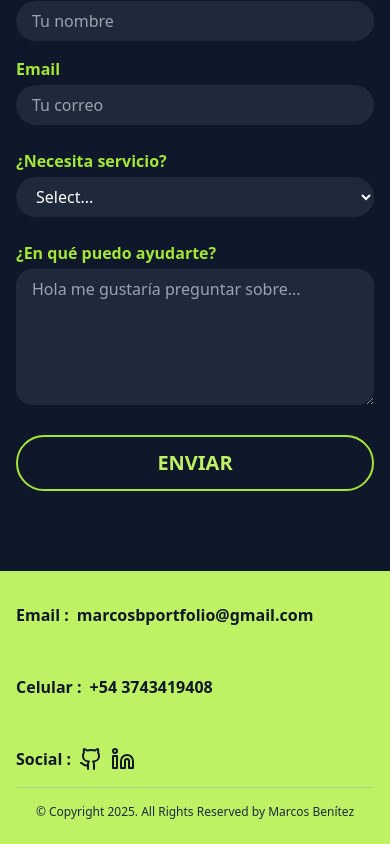
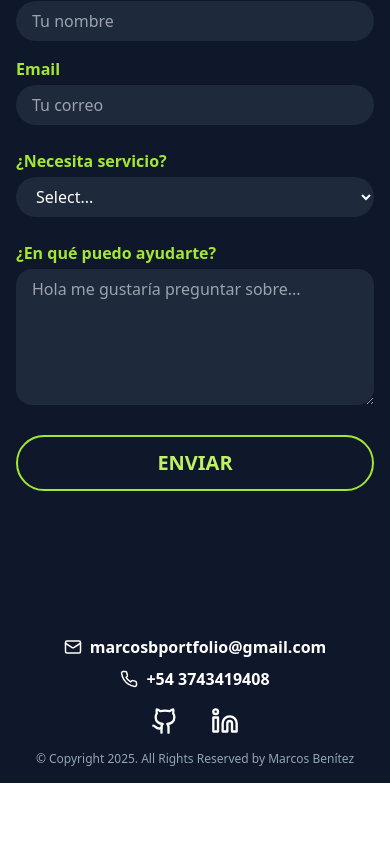
Before and after one commit to Marcos-Bntz/Portfolio, a React (Vite) app: page / in a window 390 px wide. Shown: the part 5340-6184 px from the top of the page. After the commit the page ends 6123 px from the top, so only its background shows below. Built offline with nearby package versions, Linux system fonts and the light colour scheme.

Commit message:
Footer móvil rediseñado: profesional, centrado, accesible y moderno

```diff
--- a/src/components/Footer.tsx
+++ b/src/components/Footer.tsx
@@ -1,34 +1,32 @@
 import React from 'react';
-import { Github, Linkedin } from 'lucide-react';
+import { Github, Linkedin, Mail, Phone } from 'lucide-react';
 
 const Footer: React.FC = () => (
-  <footer className="w-full bg-lime-300 text-slate-900 pt-8 pb-4 px-4">
-    <div className="max-w-6xl mx-auto">
-      <div className="flex flex-col md:flex-row items-start md:items-center justify-between gap-8">
-        {/* Email */}
-        <div className="flex-1 mb-4 md:mb-0">
-          <span className="font-semibold">Email :</span>
-          <span className="ml-2 font-bold">marcosbportfolio@gmail.com</span>
+  <footer className="w-full bg-slate-900 text-white pt-8 pb-4 px-4 rounded-t-2xl mt-8">
+    <div className="max-w-md mx-auto flex flex-col items-center">
+      {/* Contacto */}
+      <div className="w-full flex flex-col items-center space-y-2">
+        <div className="flex items-center gap-2">
+          <Mail size={18} />
+          <span className="font-semibold">marcosbportfolio@gmail.com</span>
         </div>
-        {/* Teléfono */}
-        <div className="flex-1 mb-4 md:mb-0 text-left md:text-center">
-          <span className="font-semibold">Celular :</span>
-          <span className="ml-2 font-bold">+54 3743419408</span>
-        </div>
-        {/* Social */}
-        <div className="flex-1 flex items-center gap-2 justify-start md:justify-end">
-          <span className="font-semibold">Social :</span>
-          <a href="https://github.com/Marcos-Bntz" target="_blank" rel="noopener noreferrer" className="hover:text-black" aria-label="GitHub">
-            <Github size={24} />
-          </a>
-          <a href="https://www.linkedin.com/in/marcosdavidbenitez/" target="_blank" rel="noopener noreferrer" className="hover:text-black" aria-label="LinkedIn">
-            <Linkedin size={24} />
-          </a>
+        <div className="flex items-center gap-2">
+          <Phone size={18} />
+          <span className="font-semibold">+54 3743419408</span>
         </div>
       </div>
-      <hr className="my-4 border-slate-400/40" />
-      <div className="flex flex-col md:flex-row items-center justify-between text-slate-800 text-xs">
-        <div className="mb-2 md:mb-0">© Copyright 2025. All Rights Reserved by Marcos Benítez</div>
+      {/* Redes sociales */}
+      <div className="flex justify-center gap-8 mt-4">
+        <a href="https://github.com/Marcos-Bntz" target="_blank" rel="noopener noreferrer" aria-label="GitHub" tabIndex={0} className="hover:text-lime-400 focus:text-lime-400 transition">
+          <Github size={28} />
+        </a>
+        <a href="https://www.linkedin.com/in/marcosdavidbenitez/" target="_blank" rel="noopener noreferrer" aria-label="LinkedIn" tabIndex={0} className="hover:text-lime-400 focus:text-lime-400 transition">
+          <Linkedin size={28} />
+        </a>
+      </div>
+      {/* Copyright */}
+      <div className="text-xs text-slate-400 text-center mt-4">
+        © Copyright 2025. All Rights Reserved by Marcos Benítez
       </div>
     </div>
   </footer>
```
